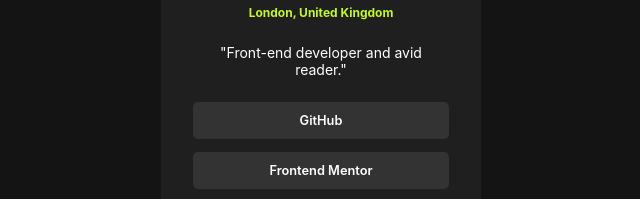
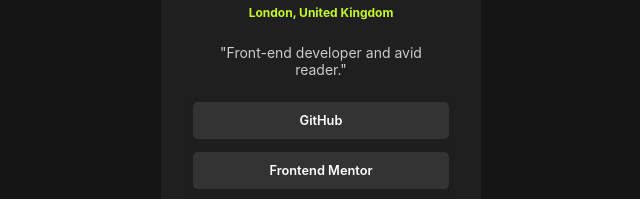
Before and after one commit to wajasha02/Social-links-profile, a plain HTML site: page index.html in a window 1280 px wide. Shown: the part 294-493 px from the top of the page, 319-959 px from the left. Drawn offline with Linux system fonts and the light colour scheme.

Commit message:
social links profile challenge

```diff
--- a/index.html
+++ b/index.html
@@ -20,7 +20,9 @@
       <img src="/assets/images/avatar-jessica.jpeg" alt="avatar jessica" />
       <h1>Jessica Randall</h1>
       <h3>London, United Kingdom</h3>
-      <p class="intro">"Front-end developer and avid reader."</p>
+      <div>
+        <p class="intro">"Front-end developer and avid reader."</p>
+      </div>
       <div class="btn">
         <a
           href="https://github.com/wajasha02/Social-links-profile"
--- a/style.css
+++ b/style.css
@@ -3,13 +3,13 @@
     padding: 0;
     box-sizing: border-box;
     color: hsl(0, 0%, 100%);
-    font-family: "inter";
-    src: url(/assets/fonts/Inter-VariableFont_slnt\,wght.ttf);
+    font-family: "Inter", sans-serif;
 }
 
 body {
     background-color: hsl(0, 0%, 8%);
     min-height: 100vh;
+    width: 100%;
     display: flex;
     flex-direction: column;
     justify-content: center;
@@ -44,9 +44,11 @@ body {
     margin-bottom: 1.5rem;
 }
 .intro {
+    color: hsl(0, 2%, 80%);
     font-size: 14px;
     text-align: center;
     margin-bottom: 1.5rem;
+
 }
 
 .btn {
@@ -66,6 +68,7 @@ body {
     width: 100%;
     box-sizing: border-box;
     cursor: pointer;
+    box-shadow: 0px 0px 3px 3px rgba(30, 29, 29, 0.405);
 }
 .btn button:hover{
     background-color: hsl(75, 94%, 57%);
```
Also changed, not shown: 2 other files.
